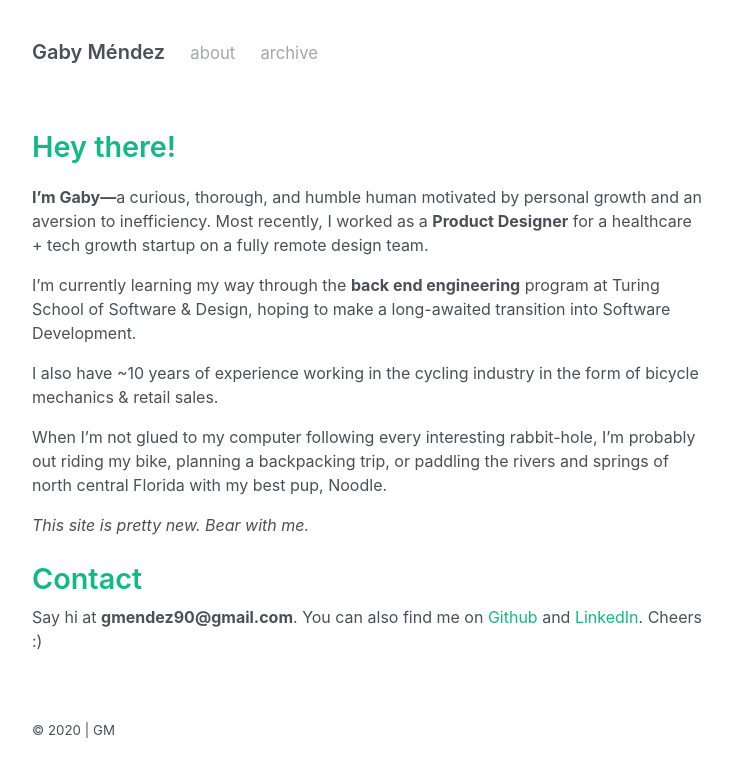
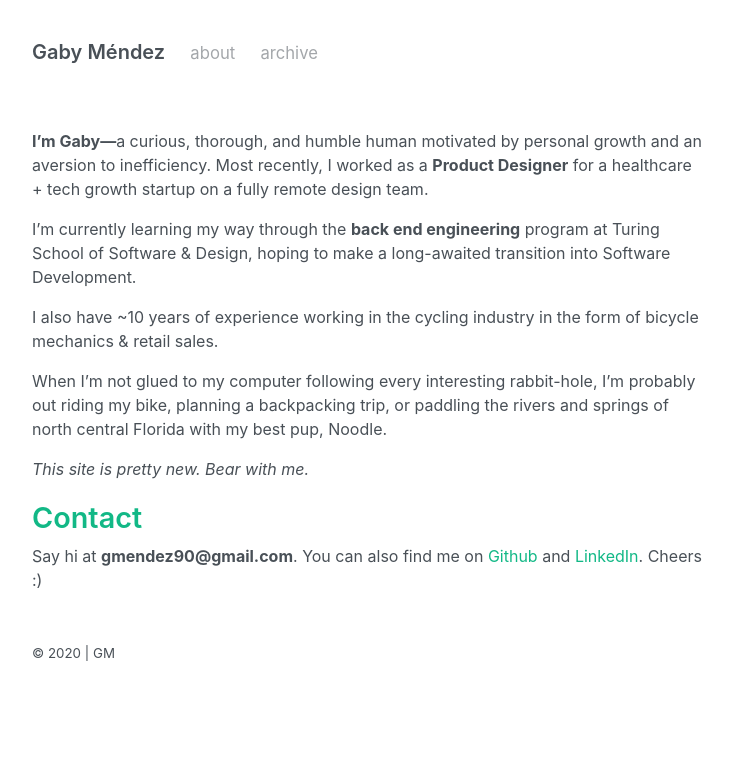
Before and after one commit to gabichuelas/gabichuelas.github.io, a Jekyll site: the page built from index.md, in a window 1280 px wide. Shown: the top 777 px of the page, without its empty margins (272-1004 px from the left). Built offline with Jekyll 4.4.1, drawn with Linux system fonts in a browser that asks for light colours.

Commit message:
Fix metadata in index.md

```diff
--- a/_config.yml
+++ b/_config.yml
@@ -1,8 +1,8 @@
 # Setup
 title: Gaby Méndez
-tagline: Design & Development
+tagline: Designer Turned Developer
 url: https://gabichuelas.com
-paginate: 5
+# paginate: 1
 baseurl: ""
 permalink: pretty
 
--- a/index.md
+++ b/index.md
@@ -1,7 +1,6 @@
 ---
-layout: page
-title: Hey there!
-permalink: "/about"
+layout: default
+title: Home
 ---
 
 **I'm Gaby—**a curious, thorough, and humble human motivated by personal growth and an aversion to inefficiency. Most recently, I worked as a **Product Designer** for a healthcare + tech growth startup on a fully remote design team.
```
